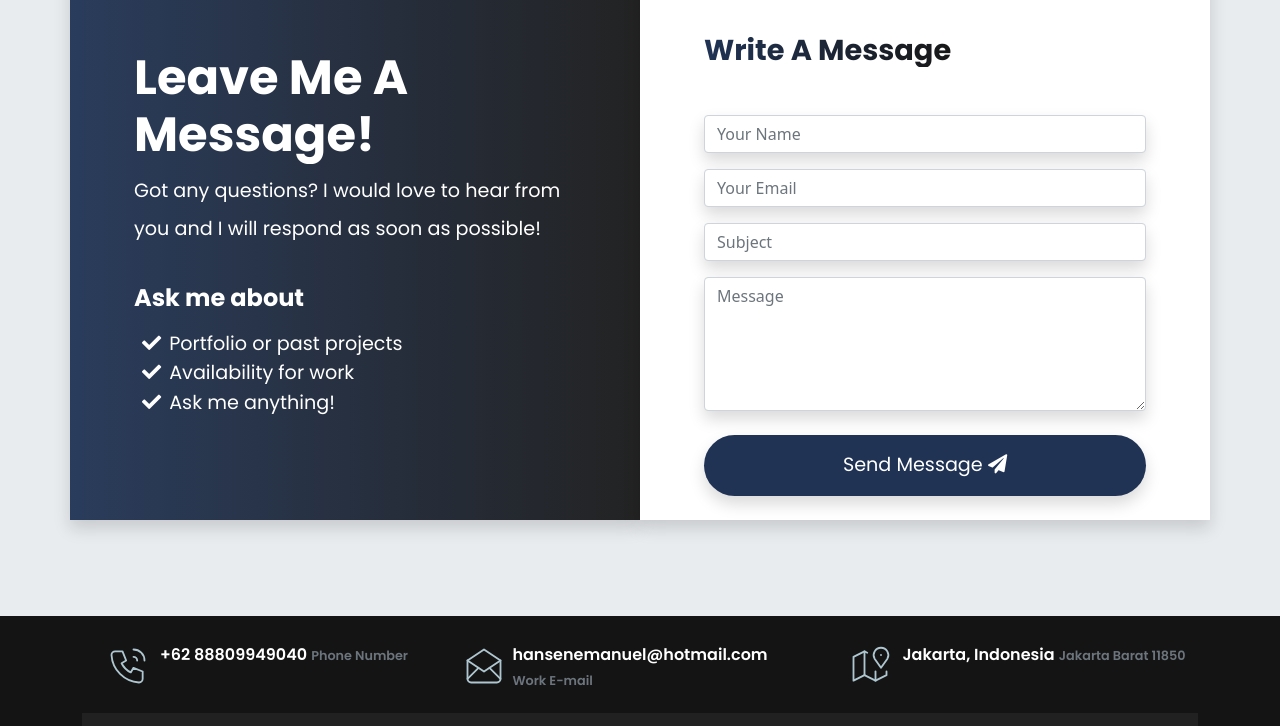
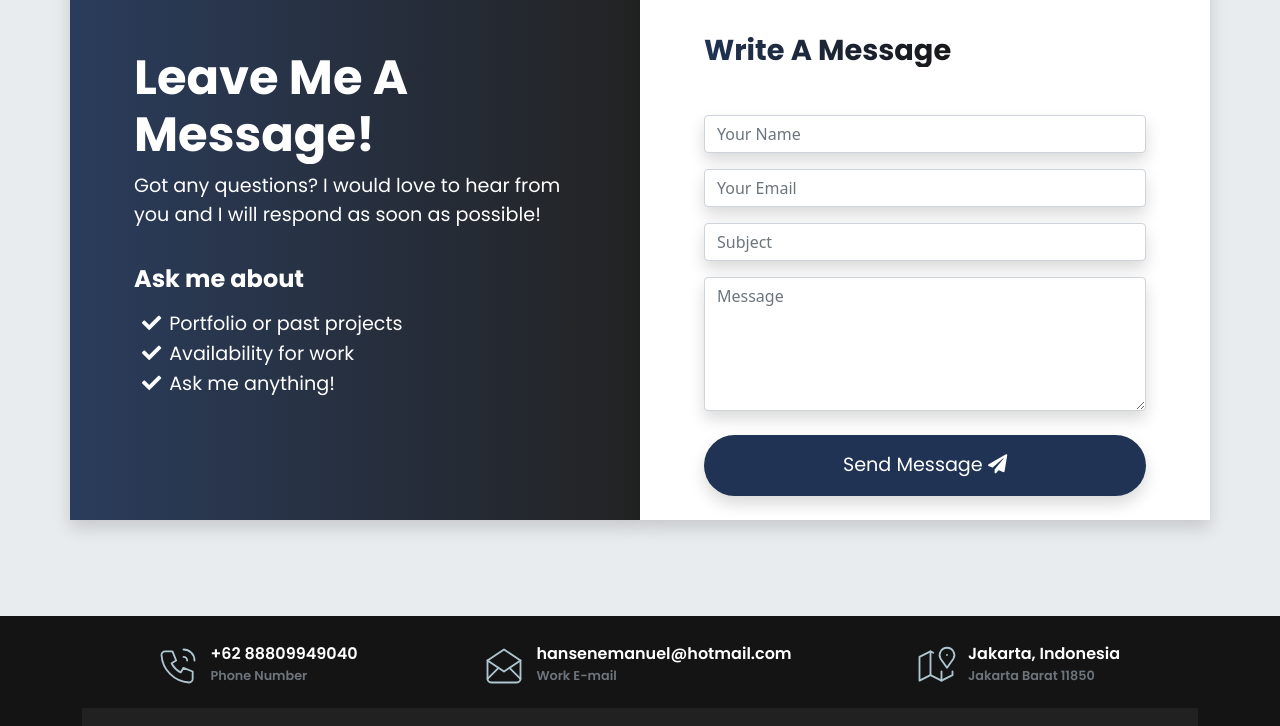
Before and after one commit to TutuyCosmos224/Portfolio-Website, a website: page index.html in a window 1280 px wide. Shown: the part 3488-4214 px from the top of the page. Drawn offline with nearby package versions, Linux system fonts and the light colour scheme.

Commit message:
fix footer font

```diff
--- a/index.html
+++ b/index.html
@@ -300,7 +300,7 @@
                 <div class="col-12 col-lg-6 gradient shadow p-3">
                     <div class="cta-info w-100">
                         <h4 class="display-1--title-white fw-bold">Leave me a message!</h4>
-                        <p class="display-1--description lh-lg">
+                        <p class="display-1--description">
                             Got any questions? I would love to hear from you and I will respond as soon as possible!
                         </p>
                         <h3 class="display-1--subtitle">Ask me about</h3>
@@ -377,8 +377,8 @@
                       </svg>
                    </div>
                    <div class="contact-box__info">
-                       <div class="contact-box__info--title display-1--description">+62 88809949040</div>
-                       <p class="contact-box__info--subtitle display-1--description">Phone Number</p>
+                       <div class="contact-box__info--title">+62 88809949040</div>
+                       <p class="contact-box__info--subtitle">Phone Number</p>
                    </div>
                </div>
                <div class="col-md-4 col-lg-4 contact-box pt-1 d-md-block d-lg-flex d-flex">
@@ -392,8 +392,8 @@
                       </svg>
                    </div>
                    <div class="contact-box__info">
-                       <div class="contact-box__info--title display-1--description">hansenemanuel@hotmail.com</div>
-                       <p class="contact-box__info--subtitle display-1--description">Work E-mail</p>
+                       <div class="contact-box__info--title">hansenemanuel@hotmail.com</div>
+                       <p class="contact-box__info--subtitle">Work E-mail</p>
                    </div>
                </div>
                <div class="col-md-4 col-lg-4 contact-box pt-1 d-md-block d-lg-flex d-flex">
@@ -408,8 +408,8 @@
                       </svg>
                    </div>
                    <div class="contact-box__info">
-                       <div class="contact-box__info--title display-1--description">Jakarta, Indonesia</div>
-                       <p class="contact-box__info--subtitle display-1--description">Jakarta Barat 11850</p>
+                       <div class="contact-box__info--title">Jakarta, Indonesia</div>
+                       <p class="contact-box__info--subtitle">Jakarta Barat 11850</p>
                    </div>
                </div>
            </div>
--- a/scss/sections/_footer.scss
+++ b/scss/sections/_footer.scss
@@ -26,6 +26,7 @@
 
 
         &__info {
+            font-family: 'Poppins', sans-serif;
             padding: 0.4rem;
             font-weight: 600;
 
@@ -33,14 +34,17 @@
 
             &--title {
                 color: $white;
+                font-family: 'Poppins', sans-serif;
                 text-decoration: none;
                 font-size: 1rem;
 
                 @include media-breakpoint-down(lg) {
+                    font-family: 'Poppins', sans-serif;
                     font-size: 0.8rem;
                 }
 
                 @include media-breakpoint-down(sm) {
+                    font-family: 'Poppins', sans-serif;
                     margin-top: 0.3rem;
                     font-size: 0.8rem;
                 }
@@ -49,14 +53,17 @@
 
             &--subtitle {
                 font-size: 0.8rem;
+                font-family: 'Poppins', sans-serif;
                 color: $gray-600;
                 text-decoration: none;
 
                 @include media-breakpoint-down(lg) {
+                    font-family: 'Poppins', sans-serif;
                     font-size: 0.8rem;
                 }
 
                 @include media-breakpoint-down(sm) {
+                    font-family: 'Poppins', sans-serif;
                     font-size: 0.8rem;
                 }
 
```
Also changed, not shown: assets/css/style.css, 1 other file.
